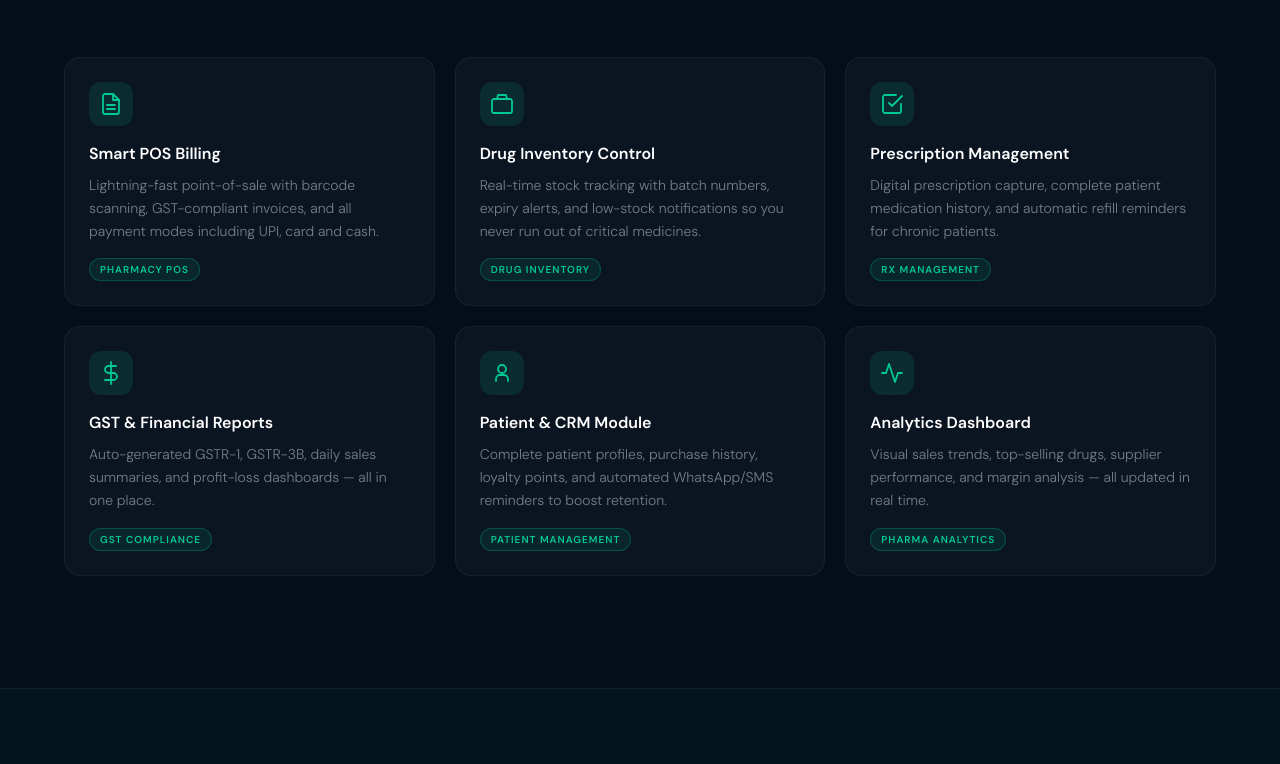
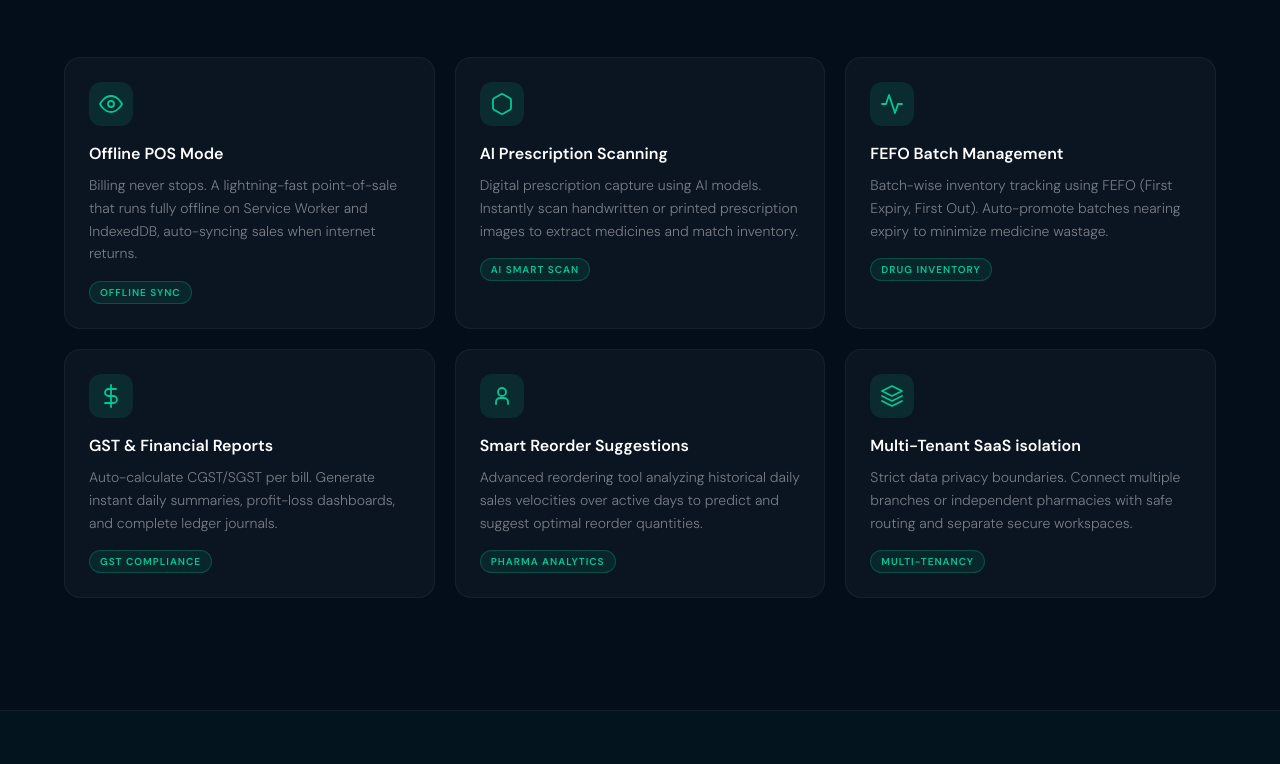
Before and after one commit to farooq1993/mmrtechsolutions, a Next.js app: page / in a window 1280 px wide. Shown: the part 1056-1820 px from the top of the page. Built offline with nearby package versions, Linux system fonts and the light colour scheme.

Commit message:
docs: update features to include offline POS, AI scanning, smart reorder, and add testimonials section

```diff
--- a/src/app/page.js
+++ b/src/app/page.js
@@ -7,6 +7,7 @@
   { label: "Features", href: "#features" },
   { label: "How It Works", href: "#how" },
   { label: "Why Us", href: "#why" },
+  { label: "Testimonials", href: "#testimonials" },
   { label: "Compliance", href: "#compliance" },
   { label: "Contact", href: "#contact" },
 ];
@@ -15,33 +16,32 @@
   {
     icon: (
       <svg viewBox="0 0 24 24" fill="none" stroke="currentColor" strokeWidth="1.8" strokeLinecap="round" strokeLinejoin="round" className="w-6 h-6">
-        <path d="M14 2H6a2 2 0 00-2 2v16a2 2 0 002 2h12a2 2 0 002-2V8z"/><polyline points="14 2 14 8 20 8"/>
-        <line x1="16" y1="13" x2="8" y2="13"/><line x1="16" y1="17" x2="8" y2="17"/>
+        <path d="M1 12s4-8 11-8 11 8 11 8-4 8-11 8-11-8-11-8z"/><circle cx="12" cy="12" r="3"/>
       </svg>
     ),
-    title: "Smart POS Billing",
-    desc: "Lightning-fast point-of-sale with barcode scanning, GST-compliant invoices, and all payment modes including UPI, card and cash.",
-    tag: "Pharmacy POS",
+    title: "Offline POS Mode",
+    desc: "Billing never stops. A lightning-fast point-of-sale that runs fully offline on Service Worker and IndexedDB, auto-syncing sales when internet returns.",
+    tag: "Offline Sync",
   },
   {
     icon: (
       <svg viewBox="0 0 24 24" fill="none" stroke="currentColor" strokeWidth="1.8" strokeLinecap="round" strokeLinejoin="round" className="w-6 h-6">
-        <path d="M20 7H4a2 2 0 00-2 2v10a2 2 0 002 2h16a2 2 0 002-2V9a2 2 0 00-2-2z"/><path d="M16 3H8l-1 4h10l-1-4z"/>
+        <path d="M21 16V8a2 2 0 00-1-1.73l-7-4a2 2 0 00-2 0l-7 4A2 2 0 003 8v8a2 2 0 001 1.73l7 4a2 2 0 002 0l7-4A2 2 0 0021 16z"/>
       </svg>
     ),
-    title: "Drug Inventory Control",
-    desc: "Real-time stock tracking with batch numbers, expiry alerts, and low-stock notifications so you never run out of critical medicines.",
-    tag: "Drug Inventory",
+    title: "AI Prescription Scanning",
+    desc: "Digital prescription capture using AI models. Instantly scan handwritten or printed prescription images to extract medicines and match inventory.",
+    tag: "AI Smart Scan",
   },
   {
     icon: (
       <svg viewBox="0 0 24 24" fill="none" stroke="currentColor" strokeWidth="1.8" strokeLinecap="round" strokeLinejoin="round" className="w-6 h-6">
-        <path d="M9 11l3 3L22 4"/><path d="M21 12v7a2 2 0 01-2 2H5a2 2 0 01-2-2V5a2 2 0 012-2h11"/>
+        <polyline points="22 12 18 12 15 21 9 3 6 12 2 12"/>
       </svg>
     ),
-    title: "Prescription Management",
-    desc: "Digital prescription capture, complete patient medication history, and automatic refill reminders for chronic patients.",
-    tag: "Rx Management",
+    title: "FEFO Batch Management",
+    desc: "Batch-wise inventory tracking using FEFO (First Expiry, First Out). Auto-promote batches nearing expiry to minimize medicine wastage.",
+    tag: "Drug Inventory",
   },
   {
     icon: (
@@ -50,7 +50,7 @@
       </svg>
     ),
     title: "GST & Financial Reports",
-    desc: "Auto-generated GSTR-1, GSTR-3B, daily sales summaries, and profit-loss dashboards — all in one place.",
+    desc: "Auto-calculate CGST/SGST per bill. Generate instant daily summaries, profit-loss dashboards, and complete ledger journals.",
     tag: "GST Compliance",
   },
   {
@@ -59,21 +59,46 @@
         <circle cx="12" cy="8" r="4"/><path d="M6 20v-2a4 4 0 014-4h4a4 4 0 014 4v2"/>
       </svg>
     ),
-    title: "Patient & CRM Module",
-    desc: "Complete patient profiles, purchase history, loyalty points, and automated WhatsApp/SMS reminders to boost retention.",
-    tag: "Patient Management",
+    title: "Smart Reorder Suggestions",
+    desc: "Advanced reordering tool analyzing historical daily sales velocities over active days to predict and suggest optimal reorder quantities.",
+    tag: "Pharma Analytics",
   },
   {
     icon: (
       <svg viewBox="0 0 24 24" fill="none" stroke="currentColor" strokeWidth="1.8" strokeLinecap="round" strokeLinejoin="round" className="w-6 h-6">
-        <polyline points="22 12 18 12 15 21 9 3 6 12 2 12"/>
+        <path d="M12 2L2 7l10 5 10-5-10-5z"/><path d="M2 17l10 5 10-5"/><path d="M2 12l10 5 10-5"/>
       </svg>
     ),
-    title: "Analytics Dashboard",
-    desc: "Visual sales trends, top-selling drugs, supplier performance, and margin analysis — all updated in real time.",
-    tag: "Pharma Analytics",
+    title: "Multi-Tenant SaaS isolation",
+    desc: "Strict data privacy boundaries. Connect multiple branches or independent pharmacies with safe routing and separate secure workspaces.",
+    tag: "Multi-Tenancy",
   },
 ];
+
+const TESTIMONIALS = [
+  {
+    quote: "EasyPharma's offline billing saved our store during a 4-hour internet outage. We billed over 120 patients without a single delay, and everything auto-synced the moment the internet returned. Absolute lifesaver!",
+    author: "Dr. Sandeep Deshmukh",
+    role: "Owner, Deshmukh Medicos",
+    location: "Pusad",
+    rating: 5,
+  },
+  {
+    quote: "The AI Prescription Scanning feature is magic. We just scan the handwritten doctor slips and it auto-fills the products and quantities in the invoice. What used to take 2 minutes now takes 15 seconds!",
+    author: "Rahul Sharma",
+    role: "Managing Director, Apex Pharma Chain",
+    location: "Mumbai",
+    rating: 5,
+  },
+  {
+    quote: "Managing expiry dates was our biggest nightmare. With EasyPharma's FEFO batch management, we reduced our medicine wastage to zero. The smart purchase suggest tool also helped optimize our cash flow.",
+    author: "Amit Patel",
+    role: "Founder, Care Pharmacy Group",
+    location: "Pune",
+    rating: 5,
+  }
+];
+
 
 const STEPS = [
   { n: "01", title: "Sign Up Free", desc: "Create your account in under 2 minutes. No credit card required." },
@@ -270,6 +295,47 @@
         </div>
       </section>
 
+      {/* ── TESTIMONIALS ── */}
+      <section id="testimonials" className="py-28 px-6 border-t border-white/5" style={{ background: 'rgba(0,168,208,0.02)' }}>
+        <div className="max-w-6xl mx-auto">
+          <motion.div variants={stagger} initial="hidden" whileInView="show" viewport={{ once: true }} className="text-center mb-16">
+            <motion.p variants={fadeUp} className="pill-tag inline-block mb-4">Success Stories</motion.p>
+            <motion.h2 variants={fadeUp} className="serif text-4xl md:text-5xl font-bold">Trusted by <span className="grad-text">Pharmacists</span></motion.h2>
+          </motion.div>
+          <motion.div variants={stagger} initial="hidden" whileInView="show" viewport={{ once: true }} className="grid md:grid-cols-3 gap-6">
+            {TESTIMONIALS.map((t, index) => (
+              <motion.div key={index} variants={fadeUp} className="card-glow rounded-2xl p-8 border border-white/5 transition-all duration-300 relative overflow-hidden" style={{ background: 'rgba(255,255,255,0.03)' }}>
+                {/* Decorative quote icon */}
+                <div className="absolute -top-4 -right-2 text-9xl font-serif text-white/5 select-none pointer-events-none">“</div>
+
+                {/* Rating stars */}
+                <div className="flex gap-1 mb-4 text-emerald-400">
+                  {[...Array(t.rating)].map((_, i) => (
+                    <span key={i} className="text-lg">★</span>
+                  ))}
+                </div>
+
+                {/* Quote text */}
+                <p className="text-sm text-white/70 leading-relaxed font-light italic mb-6 relative z-10">
+                  "{t.quote}"
+                </p>
+
+                {/* Author Info */}
+                <div className="flex items-center gap-3">
+                  <div className="w-10 h-10 rounded-full flex items-center justify-center font-bold text-sm text-[#040d1a]" style={{ background: 'linear-gradient(135deg,#00c896,#00a8d0)' }}>
+                    {t.author.split(' ').pop().charAt(0) || 'P'}
+                  </div>
+                  <div>
+                    <h4 className="font-semibold text-sm text-white">{t.author}</h4>
+                    <p className="text-xs text-white/45">{t.role} • {t.location}</p>
+                  </div>
+                </div>
+              </motion.div>
+            ))}
+          </motion.div>
+        </div>
+      </section>
+
       {/* ── COMPLIANCE ── */}
       <section id="compliance" className="py-20 px-6">
         <div className="max-w-4xl mx-auto">
```
